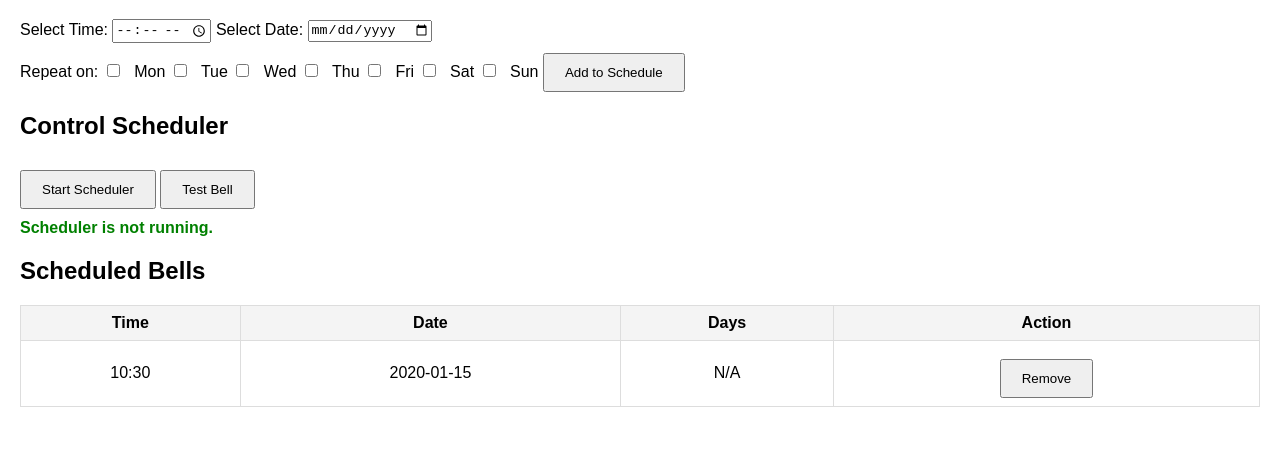
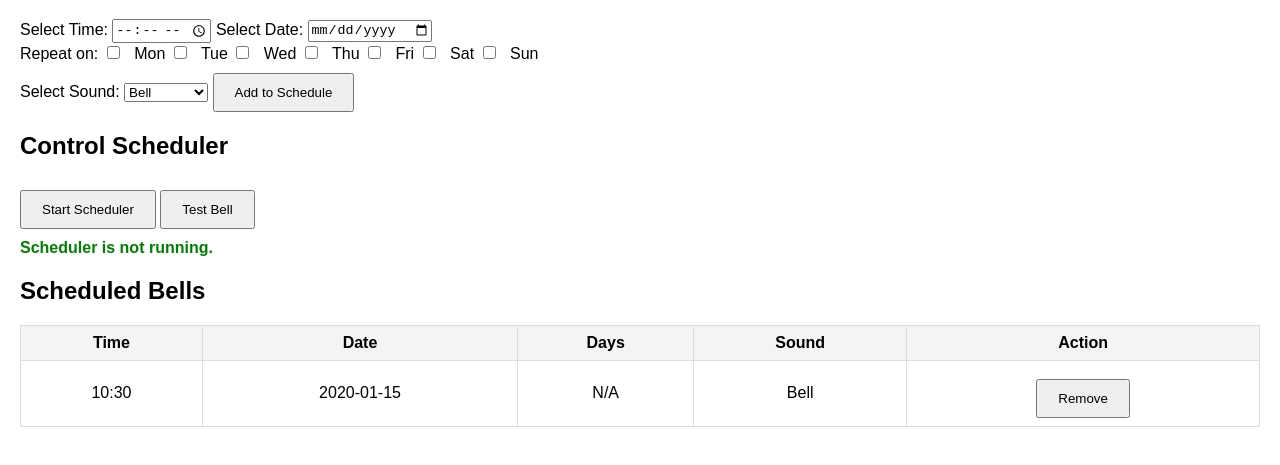
Before and after one commit to Arragoth/SchoolBellScheduler, a plain HTML site: page index.html in a window 1280 px wide. Both pictures are taken after typing "10:30", "2020-01-15" into the empty fields and a click on the button "Add to Schedule". Shown: the part 61-526 px from the top of the page. Drawn offline with Linux system fonts and the light colour scheme.

Commit message:
added fire alarm

```diff
--- a/index.html
+++ b/index.html
@@ -59,6 +59,12 @@
     <label><input type="checkbox" class="day-checkbox" value="Friday"> Fri</label>
     <label><input type="checkbox" class="day-checkbox" value="Saturday"> Sat</label>
     <label><input type="checkbox" class="day-checkbox" value="Sunday"> Sun</label>
+    <br>
+    <label for="sound">Select Sound:</label>
+    <select id="sound">
+      <option value="bell.mp3">Bell</option>
+      <option value="fire_alarm.mp3">Fire Alarm</option>
+    </select>
     <button onclick="addSchedule()">Add to Schedule</button>
   </div>
 
@@ -77,6 +83,7 @@
           <th>Time</th>
           <th>Date</th>
           <th>Days</th>
+          <th>Sound</th>
           <th>Action</th>
         </tr>
       </thead>
@@ -87,6 +94,7 @@
   </div>
 
   <audio id="bellSound" src="bell.mp3" preload="auto"></audio>
+  <audio id="fireAlarmSound" src="fire_alarm.mp3" preload="auto"></audio>
 
   <script src="script.js"></script>
 </body>
--- a/script.js
+++ b/script.js
@@ -7,6 +7,7 @@ function addSchedule() {
   const timeInput = document.getElementById("time").value;
   const dateInput = document.getElementById("date").value;
   const dayCheckboxes = document.querySelectorAll(".day-checkbox");
+  const soundInput = document.getElementById("sound").value;
 
   if (!timeInput) {
     alert("Please select a valid time.");
@@ -32,6 +33,7 @@ function addSchedule() {
     time: timeInput,
     date: dateInput || null,
     days: selectedDays,
+    sound: soundInput,
   };
 
   // Check if the schedule already exists
@@ -53,6 +55,7 @@ function addSchedule() {
   document.getElementById("time").value = "";
   document.getElementById("date").value = "";
   dayCheckboxes.forEach((checkbox) => (checkbox.checked = false));
+  document.getElementById("sound").value = "bell.mp3";
 }
 
 // Function to remove a scheduled time
@@ -84,6 +87,10 @@ function updateScheduleTable() {
     const daysCell = document.createElement("td");
     daysCell.textContent = item.days.length > 0 ? item.days.join(", ") : "N/A";
     row.appendChild(daysCell);
+
+    const soundCell = document.createElement("td");
+    soundCell.textContent = item.sound === "bell.mp3" ? "Bell" : "Fire Alarm";
+    row.appendChild(soundCell);
 
     const actionCell = document.createElement("td");
     const removeButton = document.createElement("button");
@@ -143,11 +150,11 @@ function checkAndRingBell() {
       item.time === currentFormattedTime &&
       (item.date === currentDate || item.days.includes(currentDay))
     ) {
-      console.log(`[${new Date().toLocaleTimeString()}] Ringing bell at: ${currentFormattedTime}`);
-      const bellSound = document.getElementById("bellSound");
-      bellSound.play().catch((error) => {
+      console.log(`[${new Date().toLocaleTimeString()}] Ringing ${item.sound} at: ${currentFormattedTime}`);
+      const sound = document.getElementById(item.sound === "bell.mp3" ? "bellSound" : "fireAlarmSound");
+      sound.play().catch((error) => {
         console.error(`[${new Date().toLocaleTimeString()}] Error playing sound:`, error);
-        alert("Unable to play the bell sound. Check your audio settings or file path.");
+        alert("Unable to play the sound. Check your audio settings or file path.");
       });
     }
   });
```
Also changed, not shown: 1 other file.
